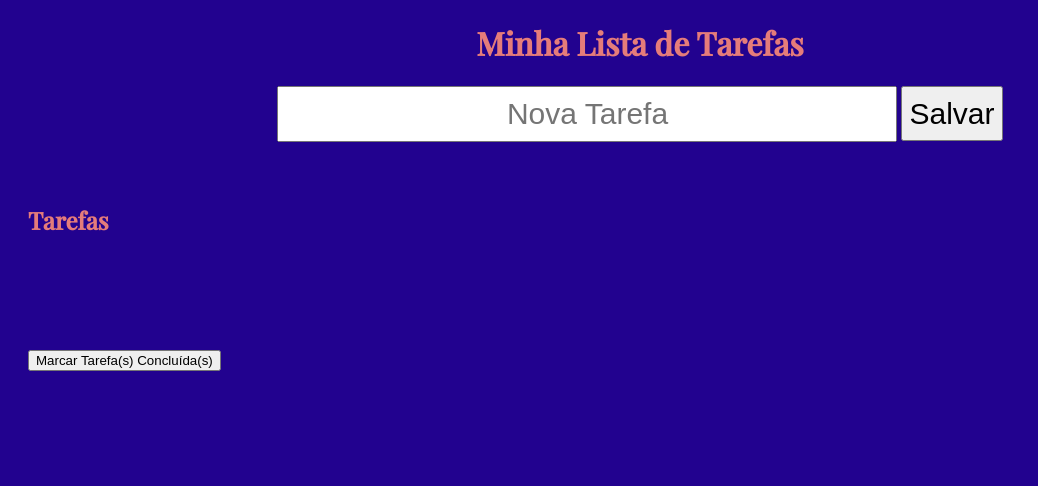
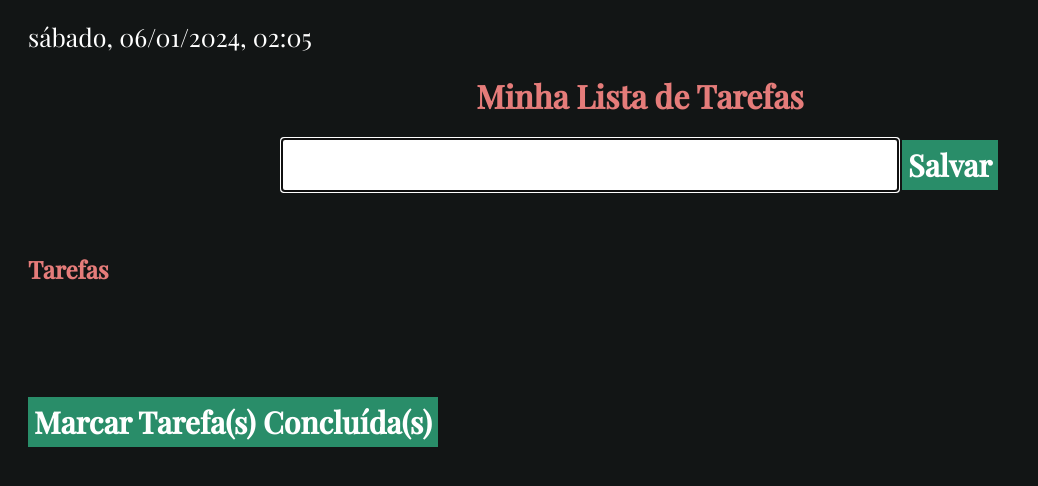
Before and after one commit to RodrigoFerreira055/tasklist, a plain HTML site: page index.html in a window 1280 px wide. Both pictures are taken after a click on the button "Salvar". Shown: the whole page, without its empty margins (0-1038 px from the left). Drawn offline with nearby package versions, Linux system fonts and the light colour scheme.

Commit message:
inserção de data, melhoria nos inputs

```diff
--- a/index.html
+++ b/index.html
@@ -12,13 +12,16 @@
 
 
 </head>
-<body>
+<body onkeydown="setFocus()" onclick="setFocus()">
     <div class="container">
+
+        <header id="header" class="topHeader" ></header>
+
         <h1>Minha Lista de Tarefas</h1>
 
         <section class="list" >
             <!-- <label for="newTask">Nova Tarefa</label> -->
-            <input type="text"  id="newTask" placeholder="Nova Tarefa">
+            <input type="text"  id="newTask" placeholder="Nova Tarefa" onkeydown="KeyPress(event)">
             <button type="submit" onclick="saveTask()" >Salvar</button>
         </section>
 
@@ -26,7 +29,6 @@
 
         <section id="todo" >
             <h2>Tarefas</h2>
-
         </section>
 
     <br><br>
--- a/script.js
+++ b/script.js
@@ -1,3 +1,32 @@
+const date = new Date;
+const topHeader = document.getElementById('header');
+const opcoesDeFormato = {
+    weekday: 'long',
+    year: 'numeric',
+    month: 'numeric',
+    day: 'numeric',
+    hour: 'numeric',
+    minute: 'numeric',
+    hour12: false
+ };
+
+const day = date.toLocaleDateString('pt-BR', opcoesDeFormato);
+topHeader.innerHTML = day;
+
+function setFocus(){
+    const focus = document.getElementById('newTask');
+    focus.focus();
+}
+
+
+function KeyPress(pressKey){
+    if(pressKey.key === 'Enter'){
+        saveTask();
+    } else if(pressKey.key === 'Shift'){
+        conclude();
+    }
+};
+
 function saveTask(){
     const toDo = document.getElementById('todo');
 
@@ -5,17 +34,18 @@ function saveTask(){
 
     const divNewTask = document.createElement('div');
     divNewTask.className = 'divNewTask';
-    divNewTask.id = 'marked';
 
     const createTask = document.createElement('p');
     createTask.innerText = task;
 
-    toDo.appendChild(divNewTask)
+    toDo.appendChild(divNewTask);
     divNewTask.appendChild(createTask);
 
 
+    const clearInput = document.getElementById('newTask')
+    clearInput.value = ' ';
 
-}
+};
 
 
 
@@ -23,10 +53,9 @@ function saveTask(){
 //ao clicar sobre a div da tarefa setar a classe
 function conclude(){
     let marked = document.getElementsByClassName('divNewTask');
-    console.log(marked)
     for (let index = 0; index < marked.length; index++) {
 
         marked[index].classList.add('marked')
 
     }
-}
+};
--- a/style.css
+++ b/style.css
@@ -6,8 +6,18 @@ h1{
     text-align: center;
 }
 
+input{
+    border: none;
+
+}
+
+button{
+    background-color: #298D69;
+    border: 0;
+}
+
 body{
-    background-color: #22028f;
+    background-color: #121515;
     color: #ffffff;
     font-family: 'Playfair Display', serif;
 }
@@ -16,23 +26,31 @@ body{
     margin: 20px;
 }
 
+.topHeader{
+    font-size: 25px;
+}
+
 .list{
     text-align: center;
 }
 
-.list > input, .list > button{
+input, button{
+    font-family: 'Playfair Display';
     text-align: center;
     font-size: 30px;
+    cursor: pointer;
 }
 
-.list > input{
+input{
     width: 50%;
     height: 50px;
 }
 
-.list > button{
-
-    height: 55px;
+button{
+    border: none;
+    height: 50px;
+    color: #ffffff;
+    font-weight: bold;
 }
 
 
```
